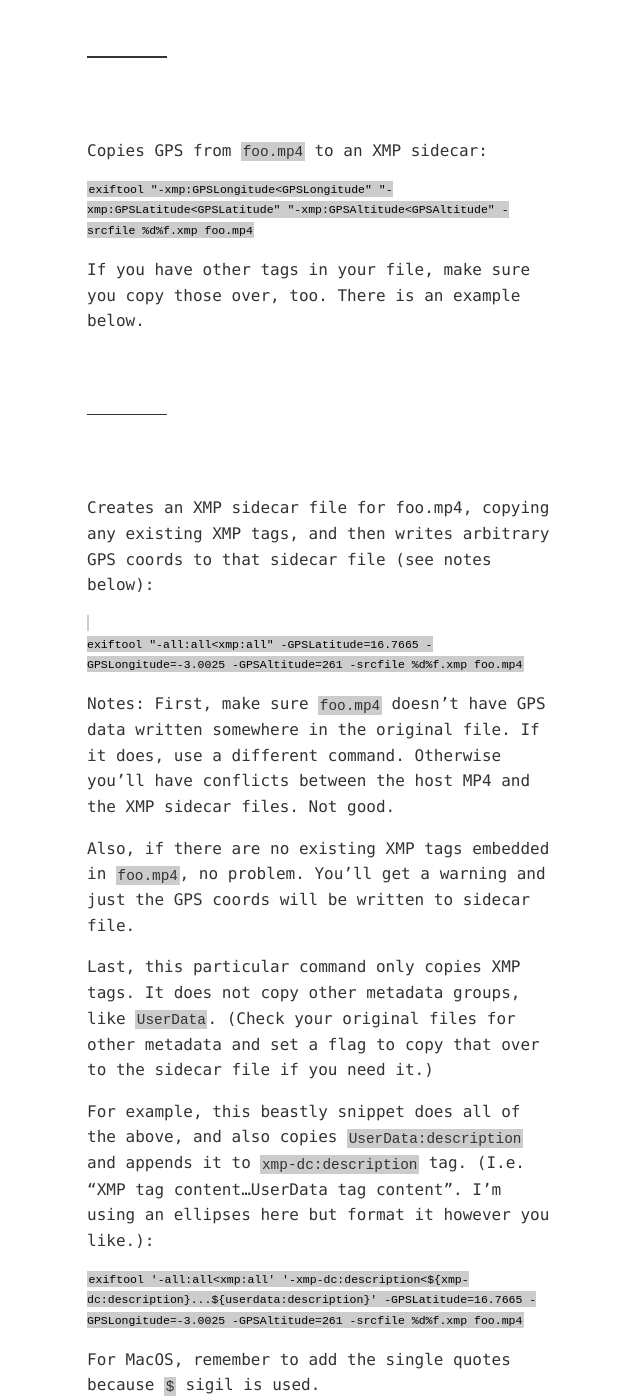
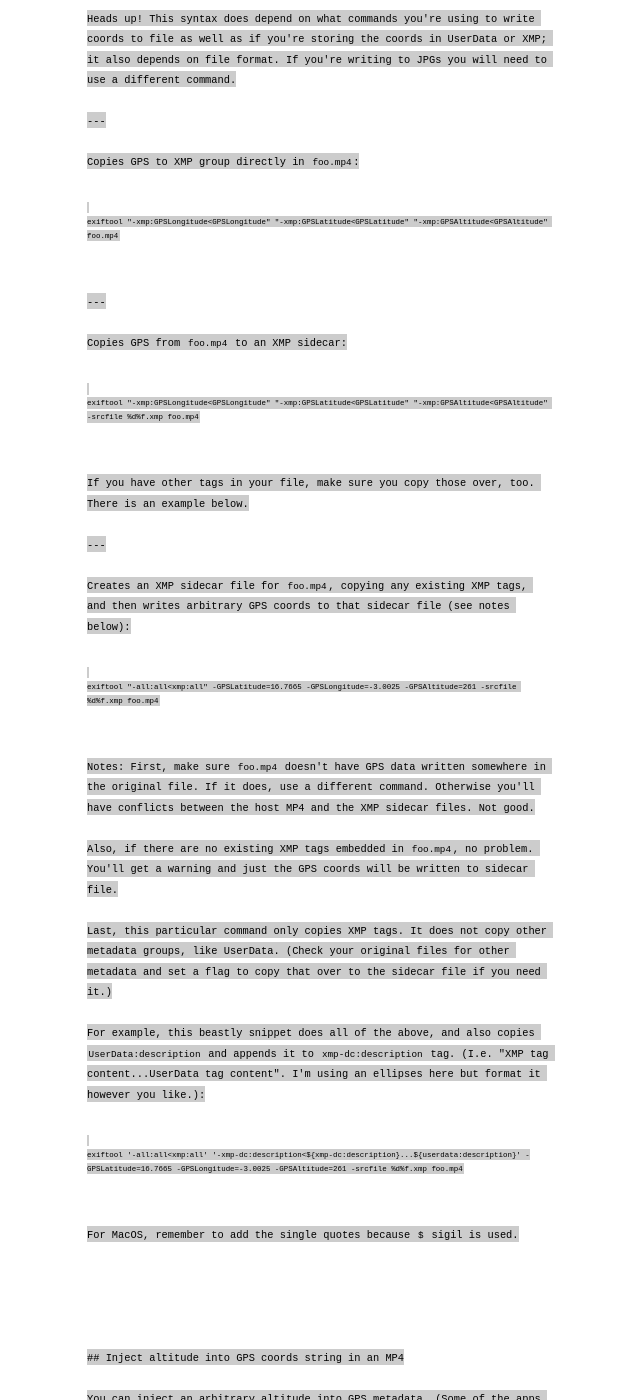
Before and after one commit to zachmccabe/zachmccabe.github.io, a Jekyll site: the page built from _tools/exiftool-notes.md, in a window 1280 px wide and 1400 px high, scrolled down 8978 px. Shown: the whole window, without its empty margins (321-961 px from the left). Built offline with Jekyll 4.4.1, drawn with Linux system fonts in a browser that asks for light colours; some of the changed text lies outside the part shown.

Commit message:
Update exiftool-notes.md
Updating markdown syntax to proper html `pre` and `code` tags.

````diff
--- a/_tools/exiftool-notes.md
+++ b/_tools/exiftool-notes.md
@@ -44,9 +44,9 @@
 
 Displays the metadata in a file:
 
-```
+<pre><code>
 exiftool -a -u -g1 foo.jpg
-```
+</code></pre>
 
 I use this all the time to see how different cameras and apps write metadata to image files. It's great for verifying what's in the file and for troubleshooting problems. It might be all you need.
 
@@ -54,9 +54,9 @@
 
 Checks which version you're running, and shows other helpful details:
 
-```
+<pre><code>
 exiftool -ver -v2
-```
+</code></pre>
 
 Note: Security researchers [found] a serious security vulnerability in older versions of ExifTool. (It's over my head but I believe the greatest risk is to servers?) This was patched in v 12.24. ExifTool is well-maintained, and has been for a long time. Bugs are fixed and new improvements are added at a steady pace. You'll want to stay up-to-date with the latest version.
 
@@ -68,19 +68,19 @@
 
 ---
 
-Restores your borked metadata for `foo.jpg` in the current directory:
+Restores your borked metadata for <code>foo.jpg</code> in the current directory:
 
-```
+<pre><code>
 exiftool -restore_original foo.jpg
-```
+</code></pre>
 
-Note: This works because ExifTool automatically takes a metadata snapshot the first time you write to `foo.jpg` using ExifTool. If you first write a caption using, e.g. Photo Mechanic, and then write over that tag with ExifTool, the snapshot will only go as far back as when ExifTool first wrote the file.
+Note: This works because ExifTool automatically takes a metadata snapshot the first time you write to <code>foo.jpg</code> using ExifTool. If you first write a caption using, e.g. Photo Mechanic, and then write over that tag with ExifTool, the snapshot will only go as far back as when ExifTool first wrote the file.
 
-Prevents capture of metadata snapshot when writing to `foo.jpg`:
+Prevents capture of metadata snapshot when writing to <code>foo.jpg</code>:
 
-```
+<pre><code>
 exiftool -overwrite_original [some flag here] foo.jpg
-```
+</code></pre>
 
 
 
@@ -88,7 +88,7 @@
 
 ## Writing directly into video files
 
-1. It is safe to write to the XMP block with MP4 and MOV files with ExifTool. UserData and Keys work fine, too.
+1. It is safe to write to the XMP block with MP4 and MOV files with ExifTool. <code>UserData</code> and <code>Keys</code> work fine, too.
 2. Trying to write to other blocks might cause file corruption!
 3. Few apps can read XMP block from within MP4 or MOV files, though. (Watch out for syncing issues and collisions.) XMP sidecar files have wider support.
 
@@ -102,67 +102,67 @@
 
 ---
 
-Copies file name and XMP description tag from `foo.mp4` to a TXT file with the same name. (If foo.txt already exists, the `!` operator overwrites the file):
+Copies file name and XMP description tag from <code>foo.mp4</code> to a TXT file with the same name. (If <code>foo.txt</code> already exists, the <code>!</code> operator overwrites the file):
 
-```
+<pre><code>
 exiftool -textOut! txt -FileName -xmp-dc:description foo.mp4
-```
+</code></pre>
 
-Do the same thing for all MP4s in the current directory, writing TXT files to subdirectory `foo`:
+Do the same thing for all MP4s in the current directory, writing TXT files to subdirectory <code>foo</code>:
 
-```
+<pre><code>
 exiftool -FileName -xmp-dc:description -textOut! foo/%f.txt -ext mp4 .
-```
+</code></pre>
 
-If you are using ExifTool in the current directory, include a `.` period at the end of the line. Otherwise, you need to include your `path/to/dir`.
+If you are using ExifTool in the current directory, include a <code>.</code> period at the end of the line. Otherwise, you need to include your <code>path/to/dir</code>.
 
 Note: The default formatting of ExifTool's CSV output works fine for me but I think you can use a flag for binary output or set up a template, if that's what you need.
 
 ---
 
-Copies text from `foo.txt` to XMP description tag in `bar.jpg`:
+Copies text from <code>foo.txt</code> to XMP description tag in <code>bar.jpg</code>:
 
-```
+<pre><code>
 exiftool "-xmp-dc:description<=foo.txt" bar.jpg
-```
+</code></pre>
 
-Copies text from `foo.txt` to XMP description tag in all JPGs in current directory (writes the same content to all images):
+Copies text from <code>foo.txt</code> to XMP description tag in all JPGs in current directory (writes the same content to all images):
 
-```
+<pre><code>
 exiftool "-xmp-dc:description<=foo.txt" -ext jpg .
-```
+</code></pre>
 
 ---
 
 Displays any files in current directory that have XMP label tag:
 
-```
+<pre><code>
 exiftool -if '$XMP-xmp:Label' -XMP-xmp:label .
-```
+</code></pre>
 
-This will display both the file name and the color of the label tag. For MacOS, remember to add the single quotes because `$` sigil is used.
+This will display both the file name and the color of the label tag. For MacOS, remember to add the single quotes because <code>$</code> sigil is used.
 
 ---
 
-Finds any JPG files in current directory that have Red XMP label, then, for files that match, writes the label and XMP description tags to `foo.csv`:
+Finds any JPG files in current directory that have Red XMP label, then, for files that match, writes the label and XMP description tags to <code>foo.csv</code>:
 
-```
+<pre><code>
 exiftool -ext jpg -if '$xmp-xmp:label =~ /Red/i' -csv -xmp-xmp:label -xmp-dc:description . >foo.csv
-```
+</code></pre>
 
-Note: The `i` in `/Red/i` makes if statement case insensitive. However, Photo Mechanic is picky and only recognizes XMP label if it is capitalized. Use Red, Yellow, Green, Blue, Purple, Cyan, Brown, Trash, None if you're writing to file. I'm not sure about other apps like Bridge, C1.
+Note: The <code>i</code> in <code>/Red/i</code> makes if statement case insensitive. However, Photo Mechanic is picky and only recognizes XMP label if it is capitalized. Use Red, Yellow, Green, Blue, Purple, Cyan, Brown, Trash, None if you're writing to file. I'm not sure about other apps like Bridge, C1.
 
 ---
 
 Finds XMP sidecar files in current directory that have XMP city tag, then prepends those tags to the XMP description tag. (I.e. "City...Description". I'm using an ellipses here but format it however you like.):
 
-```
+<pre><code>
 exiftool -ext xmp '-xmp-dc:description<${xmp-iptcext:locationcreatedcity}...${xmp-dc:description}' .
-```
+</code></pre>
 
-For MacOS, remember to add the single quotes because `$` sigil is used.
+For MacOS, remember to add the single quotes because <code>$</code> sigil is used.
 
-There are multiple ways to store the same location info in XMP. (Within the XMP group alone, location tags can be written to `xmp-photoshop`, `xmp-iptccore`, `xmp-iptcext`.)
+There are multiple ways to store the same location info in XMP. (Within the XMP group alone, location tags can be written to <code>xmp-photoshop</code>, <code>xmp-iptccore</code>, <code>xmp-iptcext</code>.)
 
 For JPGs, location tags might also be in EXIF or IPTC groups. Photo Mechanic and some other apps can read and write these tags, and will try to sync all of them. Redundancy is important in metadata because most apps only read a few specific tags. Fiendishly arcane. If you want to use ExifTool to write location tags, you'll need to be specific. Here is a table of example location tags from just the XMP group:
 
@@ -253,88 +253,87 @@
 
 ## Writing and copying GPS in video files
 
-Copies GPS coordinates from all MP4 files in current directory to `foo.csv`:
+Copies GPS coordinates from all MP4 files in current directory to <code>foo.csv</code>:
 
-```
+<pre><code>
 exiftool -csv -gpslatitude -gpslongitude -gpsaltitude -n -ext mp4 . >foo.csv
-```
+</code></pre>
 
-Note: You can output to CSV or TXT, e.g.: `bar.txt` instead of the above example. This snippet will also work for other types of image files that have embedded GPS coordinates, like JPGs, MOVs or XMP sidecar files.
+Note: You can output to CSV or TXT, e.g.: <code>bar.txt</code> instead of the above example. This snippet will also work for other types of image files that have embedded GPS coordinates, like JPGs, MOVs or XMP sidecar files.
 
 ---
 
-If you are going to write geolocation info directly into video files, it can help to write to `UserData` with MP4s and to `Keys` for MOV files. Like with all metadata, it really depends on your workflow and what is supported by the apps you use to manage your picture library. (Personally, I either write to XMP directly within the file or write to an XMP sidecar file.)
+If you are going to write geolocation info directly into video files, it can help to write to <code>UserData</code> with MP4s and to <code>Keys</code> for MOV files. Like with all metadata, it really depends on your workflow and what is supported by the apps you use to manage your picture library. (Personally, I either write to <code>XMP</code> directly within the file or write to an XMP sidecar file.)
 
-For an MP4 file, try writing GPS coords into UserData:
+For an MP4 file, try writing GPS coords into <code>UserData</code>:
 
-```
+<pre><code>
 exiftool -UserData:GPSCoordinates="16.7665,-3.0025,261" foo.mp4
-```
+</code></pre>
 
-For an MOV file, try writing GPS coords into Keys:
+For an MOV file, try writing GPS coords into <code>Keys</code>:
 
-```
+<pre><code>
 exiftool -Keys:GPSCoordinates="16.7665,-3.0025,261" bar.mp4
-```
+</code></pre>
 
 UserData and Keys are subgroups of the Quicktime group. Writing to these tags will work with some video files (specifically MP4 and MOV). These tags won't work at all for JPGs or other stills files that don't support the Quicktime metadata block.
 
-The `GPSCoordinates` tag is a composite tag related to the related to the Quicktime group and, again, won't work on JPGs or other types of files. It's very handy for MP4 and MOV files because it allows you to enter your GPS as an x,y,z string all in the same flag.
+The <code>GPSCoordinates</code> tag is a composite tag related to the related to the Quicktime group and, again, won't work on JPGs or other types of files. It's very handy for MP4 and MOV files because it allows you to enter your GPS as an x,y,z string all in the same flag.
 
 X,Y,Z = latitude, longitude, altitude.
 
 Z = altitude in meters above sea level. Negative altitude works, too, if you're in Death Valley or somewhere real exciting.
 
-For coordinates in the southern or western hemisphere, you can either use `-` negative symbol before your coordinate, or use `S` or `W` after your coordinate. E.g.:
+For coordinates in the southern or western hemisphere, you can either use <code>-</code> negative symbol before your coordinate, or use <code>S</code> or <code>W</code> after your coordinate. E.g.:
 
-```
+<pre><code>
 GALAPAGOS ISLANDS
 0.5S,90.5W
 -0.5,-90.5
-```
+<code></pre>
 
 Heads up! This syntax does depend on what commands you're using to write coords to file as well as if you're storing the coords in UserData or XMP; it also depends on file format. If you're writing to JPGs you will need to use a different command.
 
 ---
 
-Copies GPS to XMP group directly in `foo.mp4`:
+Copies GPS to XMP group directly in <code>foo.mp4</code>:
 
-```
+<pre><code>
 exiftool "-xmp:GPSLongitude<GPSLongitude" "-xmp:GPSLatitude<GPSLatitude" "-xmp:GPSAltitude<GPSAltitude" foo.mp4
-```
+</code></pre>
 
 ---
 
-Copies GPS from `foo.mp4` to an XMP sidecar:
+Copies GPS from <code>foo.mp4</code> to an XMP sidecar:
 
-```
+<pre><code>
 exiftool "-xmp:GPSLongitude<GPSLongitude" "-xmp:GPSLatitude<GPSLatitude" "-xmp:GPSAltitude<GPSAltitude" -srcfile %d%f.xmp foo.mp4
-```
+</code></pre>
 
 If you have other tags in your file, make sure you copy those over, too. There is an example below.
 
 ---
 
-Creates an XMP sidecar file for foo.mp4, copying any existing XMP tags, and then writes arbitrary GPS coords to that sidecar file (see notes below):
+Creates an XMP sidecar file for <code>foo.mp4</code>, copying any existing XMP tags, and then writes arbitrary GPS coords to that sidecar file (see notes below):
 
-```
+<pre><code>
+exiftool "-all:all<xmp:all" -GPSLatitude=16.7665 -GPSLongitude=-3.0025 -GPSAltitude=261 -srcfile %d%f.xmp foo.mp4
+</code></pre>
 
-exiftool "-all:all<xmp:all" -GPSLatitude=16.7665 -GPSLongitude=-3.0025 -GPSAltitude=261 -srcfile %d%f.xmp foo.mp4
-```
+Notes: First, make sure <code>foo.mp4</code> doesn't have GPS data written somewhere in the original file. If it does, use a different command. Otherwise you'll have conflicts between the host MP4 and the XMP sidecar files. Not good.
 
-Notes: First, make sure `foo.mp4` doesn't have GPS data written somewhere in the original file. If it does, use a different command. Otherwise you'll have conflicts between the host MP4 and the XMP sidecar files. Not good.
+Also, if there are no existing XMP tags embedded in <code>foo.mp4</code>, no problem. You'll get a warning and just the GPS coords will be written to sidecar file.
 
-Also, if there are no existing XMP tags embedded in `foo.mp4`, no problem. You'll get a warning and just the GPS coords will be written to sidecar file.
+Last, this particular command only copies XMP tags. It does not copy other metadata groups, like UserData. (Check your original files for other metadata and set a flag to copy that over to the sidecar file if you need it.)
 
-Last, this particular command only copies XMP tags. It does not copy other metadata groups, like `UserData`. (Check your original files for other metadata and set a flag to copy that over to the sidecar file if you need it.)
+For example, this beastly snippet does all of the above, and also copies <code>UserData:description</code> and appends it to <code>xmp-dc:description</code> tag. (I.e. "XMP tag content...UserData tag content". I'm using an ellipses here but format it however you like.):
 
-For example, this beastly snippet does all of the above, and also copies `UserData:description` and appends it to `xmp-dc:description` tag. (I.e. "XMP tag content...UserData tag content". I'm using an ellipses here but format it however you like.):
+<pre><code>
+exiftool '-all:all<xmp:all' '-xmp-dc:description<${xmp-dc:description}...${userdata:description}' -GPSLatitude=16.7665 -GPSLongitude=-3.0025 -GPSAltitude=261 -srcfile %d%f.xmp foo.mp4
+</code></pre>
 
-```
-exiftool '-all:all<xmp:all' '-xmp-dc:description<${xmp-dc:description}...${userdata:description}' -GPSLatitude=16.7665 -GPSLongitude=-3.0025 -GPSAltitude=261 -srcfile %d%f.xmp foo.mp4
-```
-
-For MacOS, remember to add the single quotes because `$` sigil is used.
+For MacOS, remember to add the single quotes because <code>$</code> sigil is used.
 
 
 
@@ -346,22 +345,20 @@
 
 I hesitate to add arbitrary altitude into coords string but, in some situations, it is more helpful than not.
 
-Injects altitude of 0 meters above sea level into `UserData:GPSCoordinates` string in `foo.mp4`, while maintaining the file's existing x,y coordinates:
+Injects altitude of 0 meters above sea level into <code>UserData:GPSCoordinates</code> string in <code>foo.mp4</code>, while maintaining the file's existing x,y coordinates:
 
-```
+<pre><code>
 exiftool -ext mp4 '-UserData:GPSCoordinates<$GPSLatitude,$GPSLongitude,0' foo.mp4
-```
-
-For MacOS, remember to add the single quotes because `$` sigil is used.
+</code></pre>
 
 You can write this snippet, and then write one of the snippets above to copy full x,y,z coords to an XMP sidecar file.
 
 ---
 
-Injects altitude of 9999 meters above sea level into `UserData:GPSCoordinates` string for all MP4 files in current directory. Then, copies GPS x,y,z coords to XMP sidecar files for all MP4s in current directory. (I'm using a `|` pipe to string 2 commands together, one after another. There is probably a more efficient way to do this, though.):
+Injects altitude of 9999 meters above sea level into <code>UserData:GPSCoordinates</code> string for all MP4 files in current directory. Then, copies GPS x,y,z coords to XMP sidecar files for all MP4s in current directory. (I'm using a <code>|</code> pipe to string 2 commands together, one after another. There is probably a more efficient way to do this, though.):
 
-```
+<pre><code>
 exiftool -ext mp4 '-UserData:GPSCoordinates<$GPSLatitude,$GPSLongitude,9999' . | exiftool ext -mp4 '-xmp:GPSLongitude<GPSLongitude' '-xmp:GPSLatitude<GPSLatitude' '-xmp:GPSAltitude<GPSAltitude' -srcfile %d%f.xmp .
-```
+</code></pre>
 
 If you have other tags embedded in your files, you will need to add flags to copy them over to the XMP sidecar files, too.
````
